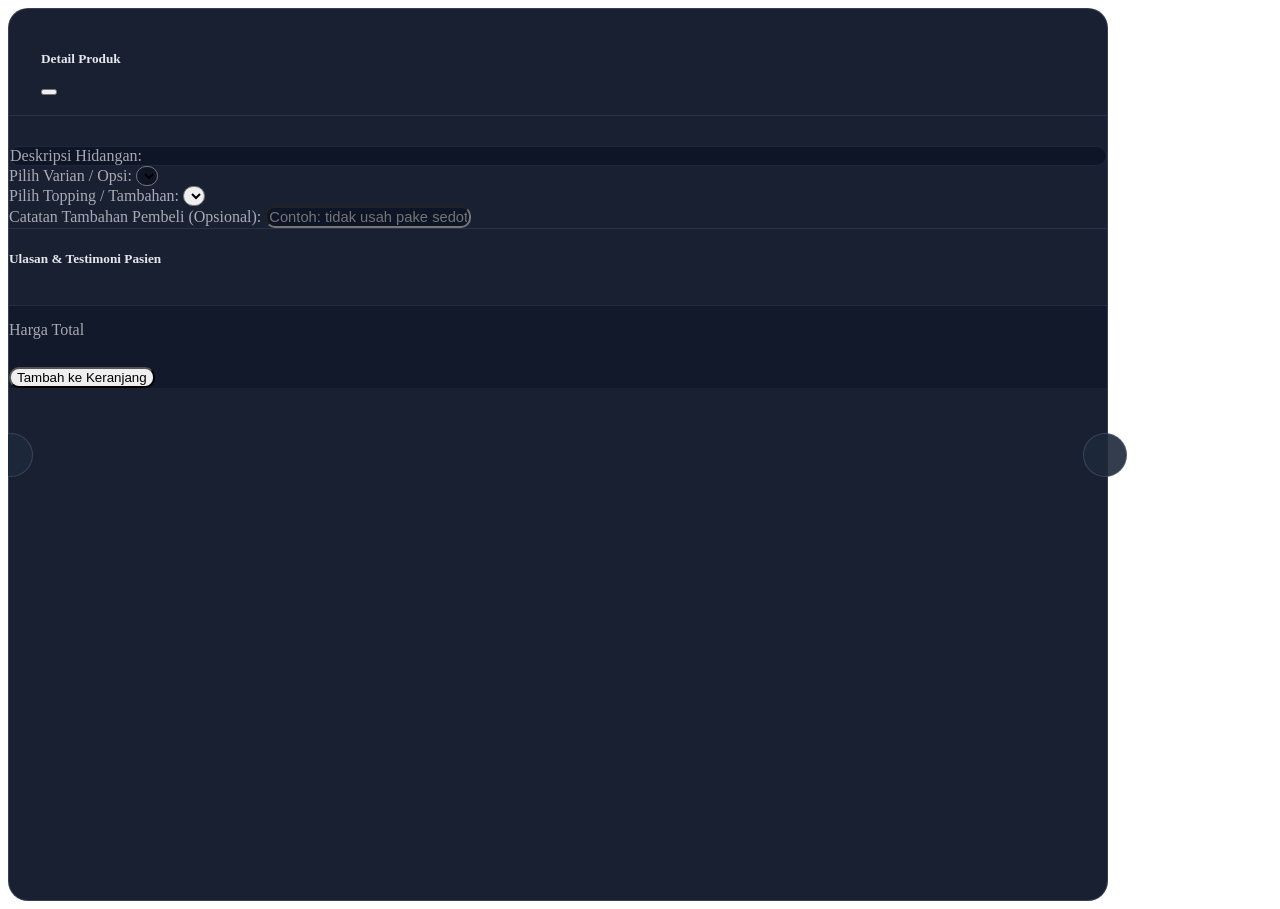
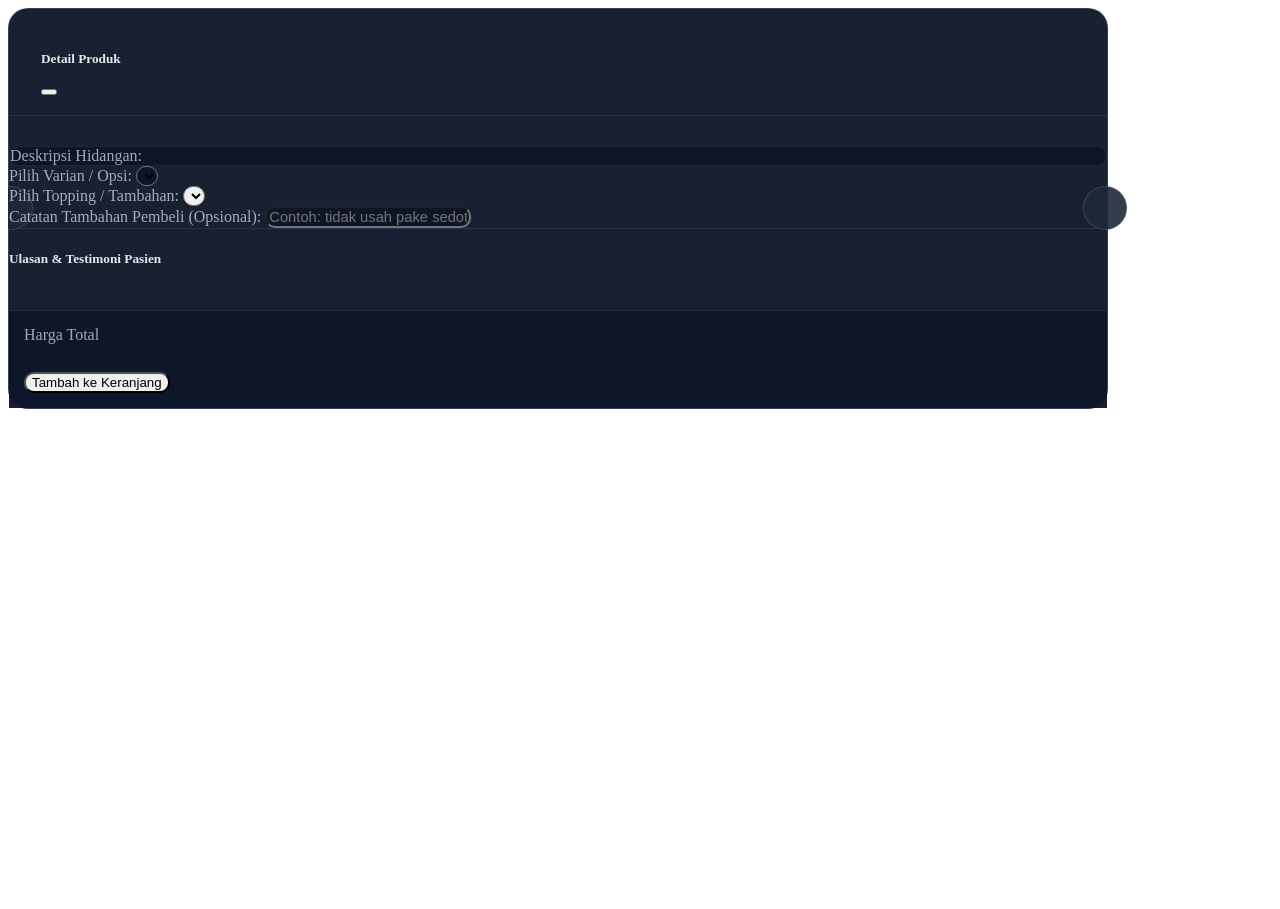
Before and after one commit to palingganteng97-rgb/rsi-food-mart, a PHP site: page /RSI_FOOD/detail_product_modal.php in a window 1280 px wide. After the commit the page ends 409 px from the top, so only its background shows below. Run offline with PHP 8.4, Linux system fonts and the light colour scheme; lists and menus that the app fills with data are empty.

Commit message:
Update detail_product_modal.php

```diff
--- a/detail_product_modal.php
+++ b/detail_product_modal.php
@@ -1,9 +1,13 @@
 <style>
+    /* Mengaktifkan fungsi gulir/scroll utama pada isi modal */
     #modalDetailProduct .modal-body {
-         Orc-y: auto !important;
-        overflow: hidden !important;
+        overflow-y: auto !important;
         padding: 0 !important;
+        max-height: 80vh; /* Membatasi tinggi isi modal agar tidak melebihi layar HP */
     }
+
+    /* DESKTOP LAYAR LEBAR (Min-width 768px) */
+    @media (min-width: 768px) {
         #modalDetailProduct .scrollable-detail-column {
             max-height: 52vh !important;
             overflow-y: auto !important;
@@ -12,12 +16,26 @@
         }
         #modalDetailProduct .scrollable-detail-column::-webkit-scrollbar {
             display: none !important;
-        width: 0 !important;
-        height: 0 !important;
         }
         #modalDetailProduct {
             overflow-y: hidden !important;
         }
+        #modalDetailProduct .modal-body {
+            max-height: none;
+        }
+    }
+
+    /* MOBILE / HP (Max-width 767.98px) */
+    @media (max-width: 767.98px) {
+        #modalDetailProduct .scrollable-detail-column {
+            max-height: none !important;
+            overflow-y: visible !important;
+        }
+        #detail_product_carousel_inner img {
+            height: 240px !important; /* Menjaga agar gambar tidak terlalu memakan tempat di HP */
+        }
+    }
+
     #carouselDetailProduct,
     #detail_product_carousel_inner,
     .carousel-item {
@@ -26,27 +44,28 @@
         -ms-overflow-style: none !important;
         scrollbar-width: none !important;
     }
-    #detail_product_carousel_inner::-webkit-scrollbar,
-    #carouselDetailProduct::-webkit-scrollbar {
-        display: none !important;
-        width: 0 !important;
-        height: 0 !important;
-    }
     #detail_product_carousel_inner img {
         display: block !important;
         width: 100% !important;
         max-width: 380px !important;
-        height: 340px !important;
+        height: 340px;
         object-fit: cover !important;
         border-radius: 14px !important;
         margin: 0 auto !important;
     }
+
+    /* PERBAIKAN: Mengunci posisi footer di bawah (Sticky) untuk responsivitas mobile */
     #modalDetailProduct .fixed-product-footer {
         border-top: 1px solid rgba(148, 163, 184, 0.15);
-        background: rgba(10, 15, 30, 0.4);
-        margin-top: 15px;
-        padding-top: 15px;
+        background: rgba(15, 23, 42, 0.95) !important; /* Dibuat pekat agar konten teks di belakangnya tersamar */
+        backdrop-filter: blur(8px);
+        margin-top: 20px;
+        padding: 15px !important; /* Memastikan ruang klik lega di HP */
+        position: sticky;
+        bottom: 0;
+        z-index: 10;
     }
+
     @media (min-width: 1200px) {
         #modalDetailProduct .modal-dialog {
             max-width: 1100px !important;
@@ -56,18 +75,21 @@
 </style>
 
 <div class="modal fade" id="modalDetailProduct" aria-labelledby="modalDetailProductLabel" role="dialog" tabindex="-1">
-    <div class="modal-dialog modal-dialog-centered modal-xl">
+    <div class="modal-dialog modal-dialog-centered modal-dialog-scrollable modal-xl">
         <div class="modal-content" style="background: rgba(15, 23, 42, 0.96) !important; backdrop-filter: blur(16px); border: 1px solid rgba(148, 163, 184, 0.25); color: #e5e7eb; border-radius: 20px;">
             <div class="modal-header" style="border-bottom: 1px solid rgba(148, 163, 184, 0.15); padding: 1.25rem 2rem;">
                 <h5 class="modal-title fw-bold text-white" id="modalDetailProductLabel">Detail Produk</h5>
                 <button type="button" class="btn-close btn-close-white" data-bs-dismiss="modal" aria-label="Close"></button>
             </div>
-            <div class="modal-body">
-                <div class="row g-0 align-items-center">
-                    <div class="col-md-5 text-center p-4 p-md-5" style="border-right: 1px solid rgba(148, 163, 184, 0.15);">
+            <div class="modal-body p-0">
+                <div class="row g-0">
+
+                    <!-- KONTEN KIRI: Bagian Gambar (Dipastikan berpasangan dengan benar) -->
+                    <div class="col-md-5 text-center p-4 p-md-5 border-bottom border-md-0 border-md-end" style="border-color: rgba(148, 163, 184, 0.15) !important;">
                         <div class="position-relative mx-auto" style="max-width: 380px;">
                             <div id="carouselDetailProduct" class="carousel slide shadow-lg rounded-4" data-bs-ride="carousel" style="overflow: hidden !important;">
                                 <div class="carousel-inner" id="detail_product_carousel_inner" style="overflow: hidden !important;">
+                                    <!-- Diisi otomatis oleh JavaScript openDetailProduct -->
                                 </div>
                             </div>
                             <button class="carousel-control-prev" type="button" data-bs-target="#carouselDetailProduct" data-bs-slide="prev" id="carousel_btn_prev"
@@ -80,30 +102,37 @@
                             </button>
                         </div>
                     </div>
-                    <div class="col-md-7 p-4 p-md-5 d-flex flex-column justify-content-between" style="height: 100%;">
+
+                    <!-- KONTEN KANAN: Bagian Form Isian dan Tombol -->
+                    <div class="col-md-7 p-4 p-md-5 d-md-flex flex-md-column justify-content-between">
                         <div class="scrollable-detail-column pe-2">
                             <h2 id="detail_product_name" class="fw-bold text-white mb-1" style="font-size: 2.25rem;"></h2>
                             <p id="detail_product_category" class="text-white-50 small text-uppercase mb-4" style="letter-spacing: 1.5px; opacity: 0.8;"></p>
+
                             <div class="p-3 rounded-3 mb-4" style="background: rgba(2, 6, 23, 0.4); border: 1px solid rgba(148, 163, 184, 0.12); border-radius: 12px;">
                                 <label class="small text-white-50 d-block mb-1.5" style="opacity: 0.7; font-weight: 500;">Deskripsi Hidangan:</label>
                                 <span id="detail_product_description" class="text-light-50" style="font-size: 0.95rem; line-height: 1.6;"></span>
                             </div>
+
                             <div class="mb-4">
                                 <label id="label_product_variant" for="detail_product_variant_select" class="small text-white-50 d-block mb-2" style="opacity: 0.7; font-weight: 500;">Pilih Varian / Opsi:</label>
                                 <select id="detail_product_variant_select" class="form-select text-white border-secondary py-2 px-3" style="background: rgba(2, 6, 23, 0.4); border-radius: 10px; font-size: 0.92rem; box-shadow: none;">
                                 </select>
                             </div>
+
                             <div class="mb-4">
                                 <label for="detail_product_addons_select" class="small text-white-50 d-block mb-2" style="opacity: 0.7; font-weight: 500;">Pilih Topping / Tambahan:</label>
                                 <select id="detail_product_addons_select" class="form-select bg-dark text-white border-secondary py-2 px-3" style="border-radius: 10px; font-size: 0.92rem; box-shadow: none;">
                                 </select>
                             </div>
+
                             <div class="mb-4">
                                 <label for="detail_product_notes_input" class="small text-white-50 d-block mb-2" style="opacity: 0.7; font-weight: 500;">Catatan Tambahan Pembeli (Opsional):</label>
                                 <input type="text" id="detail_product_notes_input" class="form-control text-white border-secondary py-2.5 px-3"
                                        style="background: rgba(2, 6, 23, 0.4); border-radius: 10px; font-size: 0.92rem; box-shadow: none;"
                                        placeholder="Contoh: tidak usah pake sedotan, sendok plastik, pisah kuah...">
                             </div>
+
                             <div class="mt-4 pt-4" style="border-top: 1px solid rgba(148, 163, 184, 0.15);">
                                 <h5 class="fw-bold text-white mb-3 d-flex align-items-center gap-2">
                                     <i class="bi bi-chat-left-heart-fill text-warning"></i> Ulasan & Testimoni Pasien
@@ -112,7 +141,8 @@
                                 </div>
                             </div>
                         </div>
-                        <div class="d-flex justify-content-between align-items-center fixed-product-footer">
+
+                        <div class="d-flex justify-content-between align-items-center fixed-product-footer mt-auto pt-3">
                             <div>
                                 <span class="text-white-50 small d-block mb-1" style="opacity: 0.7;">Harga Total</span>
                                 <h3 id="detail_product_price" class="fw-bold text-success m-0" style="font-size: 1.75rem;"></h3>
@@ -122,6 +152,7 @@
                             </button>
                         </div>
                     </div>
+
                 </div>
             </div>
         </div>
```
Lines whose indentation alone changed are shown as unchanged.
